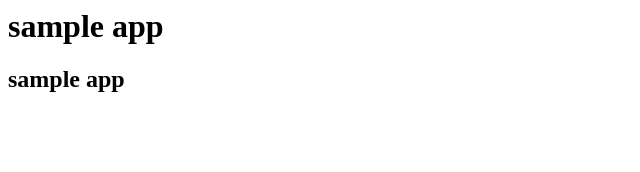
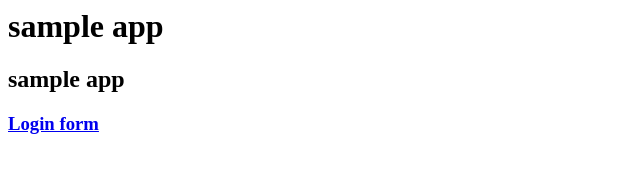
Before and after one commit to smolalexa/sampleapp, a plain HTML site: page index.html in a window 1280 px wide. Shown: the whole page, without its empty margins (0-640 px from the left). Drawn offline with Linux system fonts and the light colour scheme.

Commit message:
link to login form

```diff
--- a/index.html
+++ b/index.html
@@ -7,5 +7,6 @@
 	<body>
 		<h1>sample app</h1>
 		<h2>sample app</h2>
+		<h3><a href="login.html">Login form</a></h3>
 	</body>
 </html>
```
